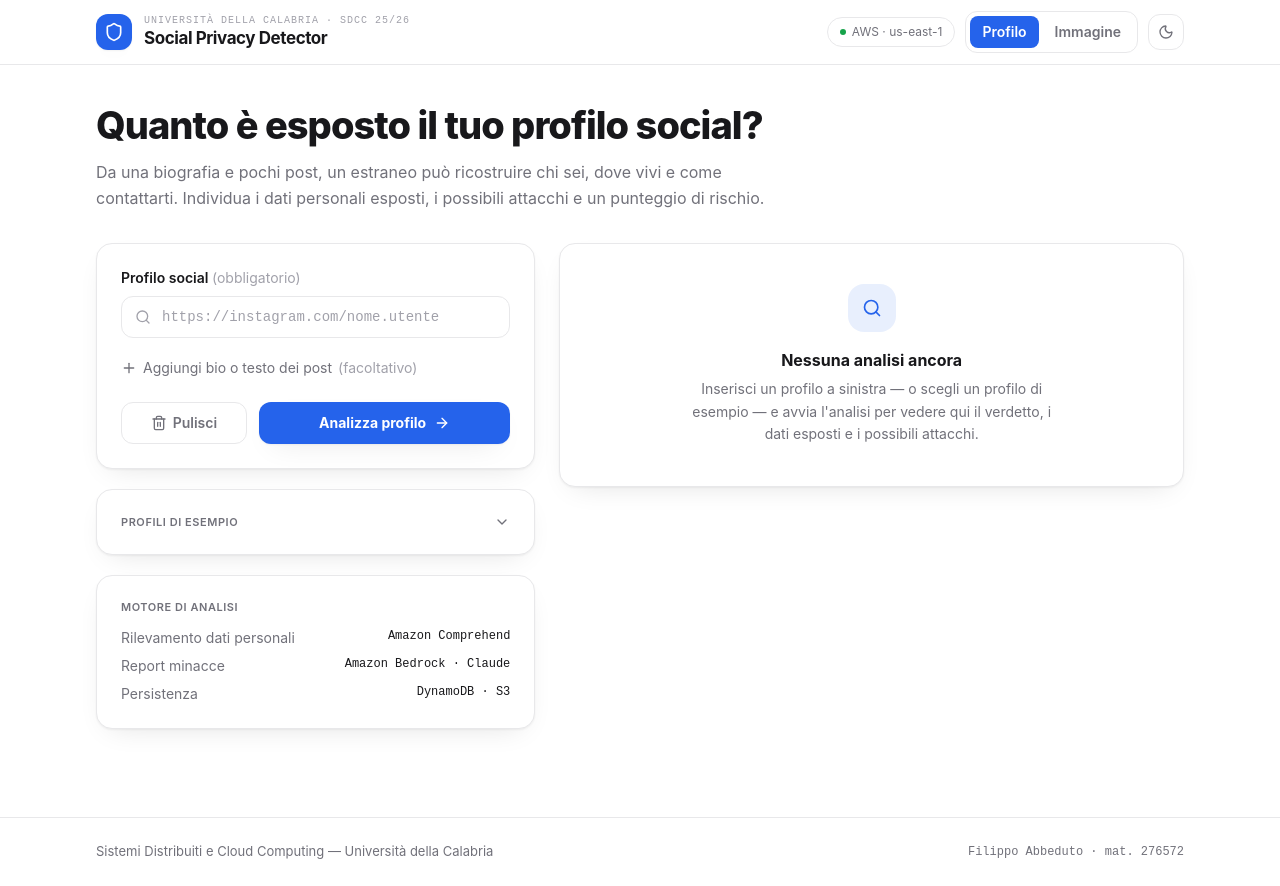
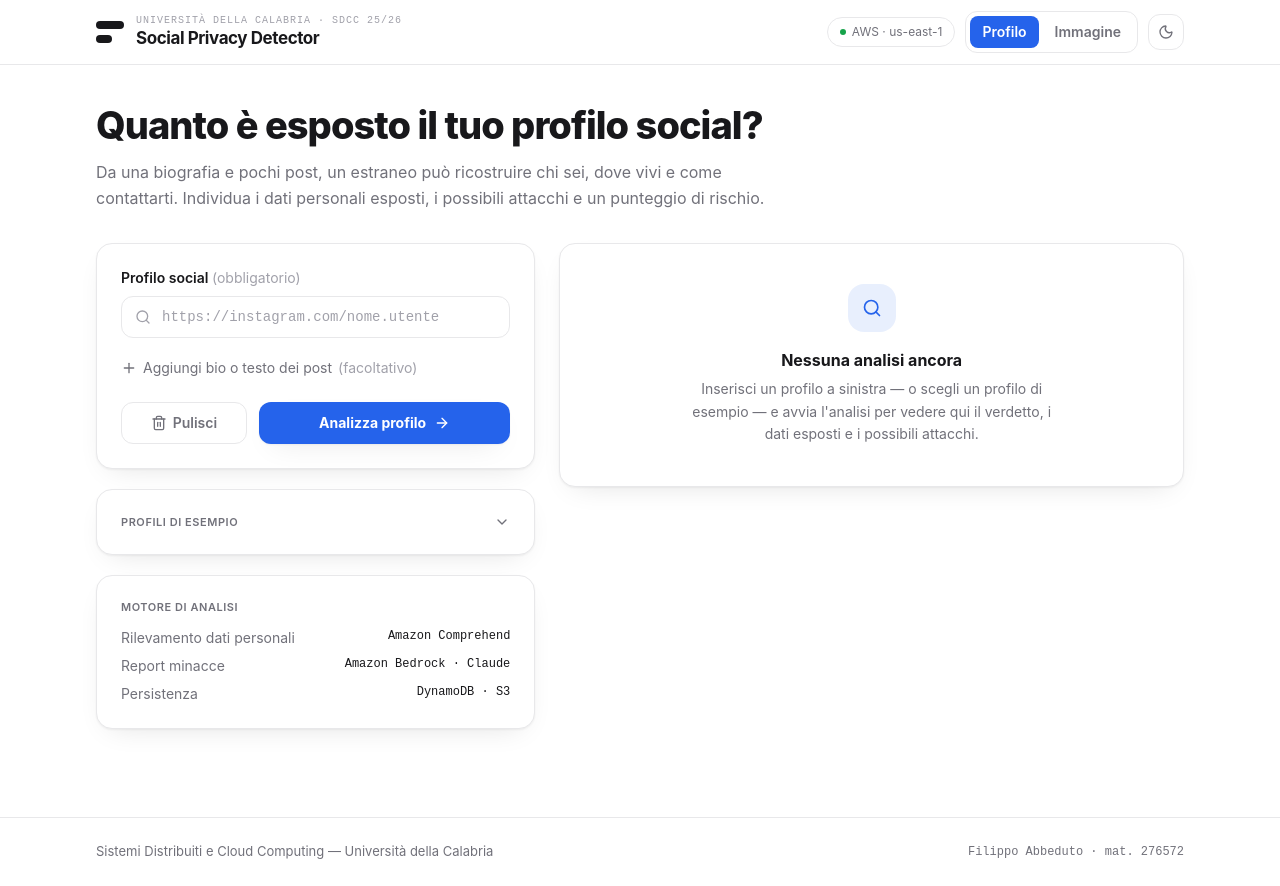
Before and after one commit to filippoabbeduto/social-privacy-detector, a React (Vite) app in the folder frontend/: page / in a window 1280 px wide. Built offline with nearby package versions, Linux system fonts and the light colour scheme.

Commit message:
style(frontend): marchio a righe redatte al posto dello scudo generico (via Shield lucide)

```diff
--- a/frontend/src/App.tsx
+++ b/frontend/src/App.tsx
@@ -1,6 +1,5 @@
 import React, { useState, useEffect, useRef } from "react";
 import {
-  Shield,
   Sun,
   Moon,
   Search,
@@ -367,8 +366,11 @@ export default function App() {
       <header className="sticky top-0 z-50 border-b border-line bg-bg/85 backdrop-blur">
         <div className="max-w-6xl mx-auto px-5 sm:px-8 h-16 flex items-center justify-between gap-4">
           <div className="flex items-center gap-3">
-            <div className="grid place-items-center w-9 h-9 rounded-xl bg-accent text-accentink shadow-soft">
-              <Shield className="w-5 h-5" />
+            {/* Marchio: due "righe redatte" (barre color inchiostro) — il simbolo
+                della censura/privacy. Niente icona generica, si adatta al tema. */}
+            <div className="flex flex-col gap-1.5 shrink-0" aria-hidden>
+              <span className="block h-2 w-7 rounded-full bg-ink" />
+              <span className="block h-2 w-4 rounded-full bg-ink" />
             </div>
             <div className="leading-tight">
               <div className="text-[10px] font-mono uppercase tracking-widest text-faint">
```
